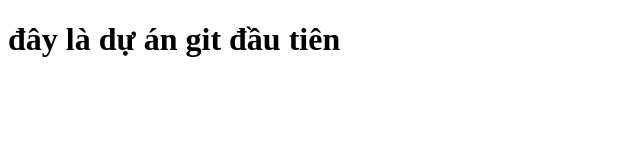
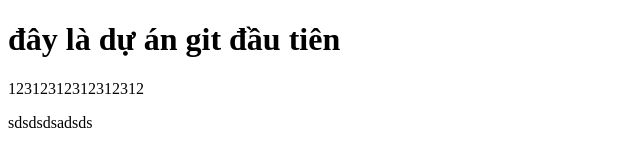
Before and after one commit to BBBonnnnn/bc45_duanGit, a plain HTML site: page index.html in a window 1280 px wide. Shown: the whole page, without its empty margins (0-640 px from the left). Drawn offline with Linux system fonts and the light colour scheme.

Commit message:
'deva_sua'

```diff
--- a/index.html
+++ b/index.html
@@ -9,5 +9,7 @@
 </head>
 <body>
     <h1>đây là dự án git đầu tiên</h1>
+    <p>12312312312312312</p>
+    <p>sdsdsdsadsds</p>
 </body>
 </html>
```
